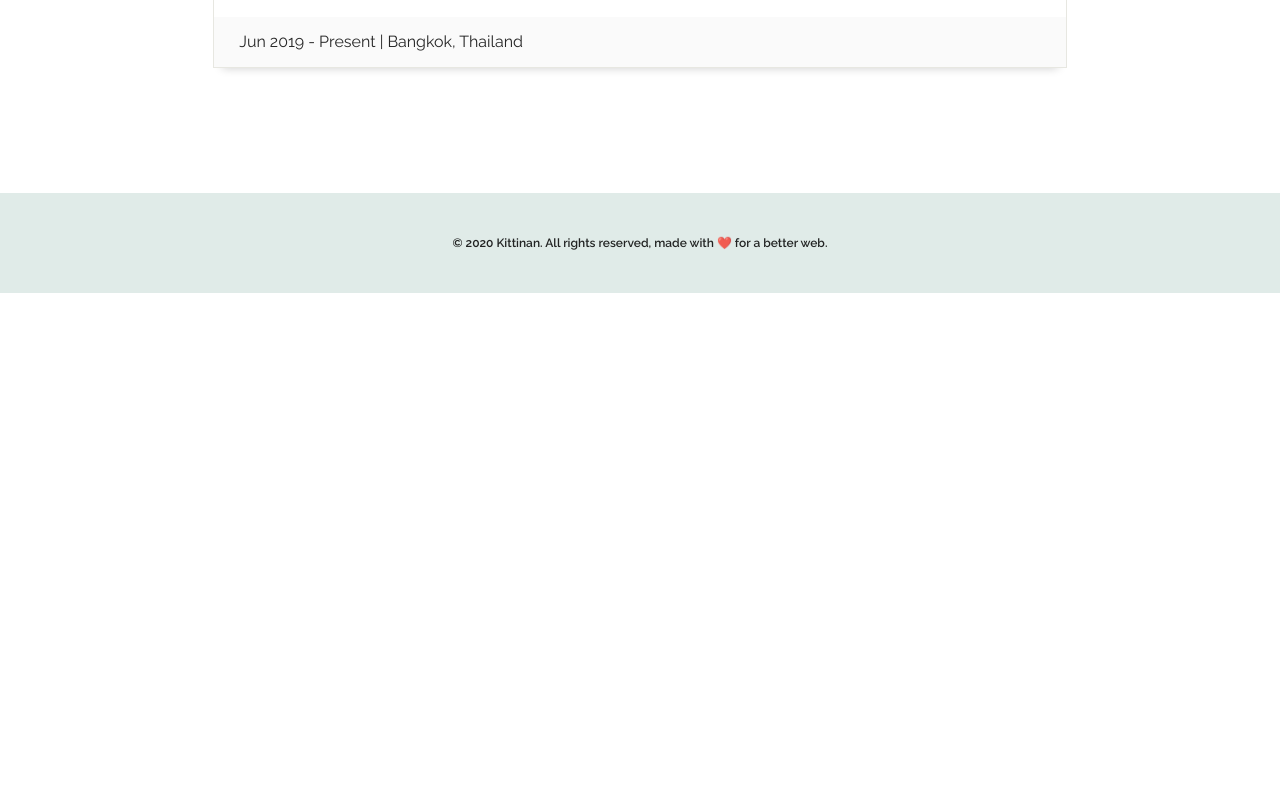
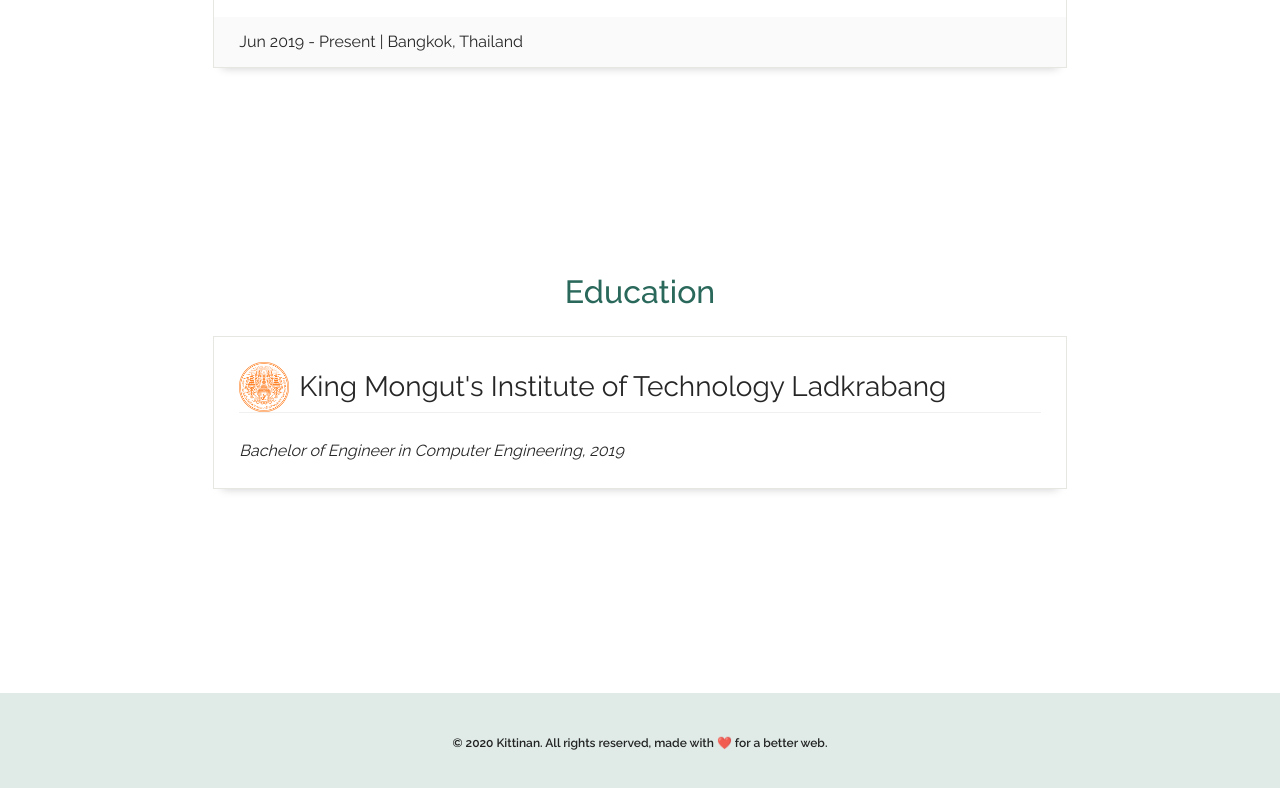
Before and after one commit to ktno/kittinan.site, a React app: page /about in a window 1280 px wide. Shown: the part 2704-3492 px from the top of the page. Before the commit the page ends 2997 px from the top, so only its background shows below. Built offline with nearby package versions, Linux system fonts and the light colour scheme; a web font is replaced by a local one.

Commit message:
feat: add education section to About

```diff
--- a/src/pages/about/index.js
+++ b/src/pages/about/index.js
@@ -11,6 +11,7 @@ import html5 from '../../assets/images/html5.png'
 import jsx from '../../assets/images/jsx.png'
 import tuaton from '../../assets/images/tuaton.png'
 import tangerine from '../../assets/images/tangerine.png'
+import kmitl from '../../assets/images/kmitl.png'
 import './style.css'
 
 const About = () => {
@@ -214,7 +215,7 @@ const About = () => {
                 <Col>
                   <Row>
                     <Row align='middle'>
-                      <img className='company' src={tuaton} alt='tuaton'></img>
+                      <img className='logo' src={tuaton} alt='tuaton'></img>
                       <Title className='title' style={{ marginLeft: 10 }}>
                         Tuaton Co.,Ltd.
                       </Title>
@@ -287,7 +288,7 @@ const About = () => {
                   <Row>
                     <Row align='middle'>
                       <img
-                        className='company'
+                        className='logo'
                         src={tangerine}
                         alt='tangerine'
                       ></img>
@@ -353,6 +354,45 @@ const About = () => {
           </Row>
         </Col>
       </Row>
+      {/* fifth section - education */}
+      <Row className='section' align='middle' justify='center'>
+        <Col span={24}>
+          <Title className='heading'>Education</Title>
+          <Row className='rectangle-container' align='center'>
+            <Col
+              xs={{ span: 20 }}
+              sm={{ span: 20 }}
+              md={{ span: 20 }}
+              lg={{ span: 16 }}
+              className='rectangle'
+            >
+              <Row>
+                <Col>
+                  <Row>
+                    <Row align='middle'>
+                      <img className='logo' src={kmitl} alt='kmitl'></img>
+                      <Title className='title' style={{ marginLeft: 10 }}>
+                        King Mongut's Institute of Technology Ladkrabang
+                      </Title>
+                    </Row>
+                    <Divider style={{ margin: 0 }} />
+                    <Col>
+                      <Row>
+                        <Text
+                          className='text'
+                          style={{ fontStyle: 'italic', marginTop: 25 }}
+                        >
+                          Bachelor of Engineer in Computer Engineering, 2019
+                        </Text>
+                      </Row>
+                    </Col>
+                  </Row>
+                </Col>
+              </Row>
+            </Col>
+          </Row>
+        </Col>
+      </Row>
     </Col>
   )
 }
--- a/src/pages/about/style.css
+++ b/src/pages/about/style.css
@@ -37,7 +37,7 @@
   background-position: 50% 50%;
 }
 
-.company {
+.logo {
   width: 50px;
   height: 50px;
   object-fit: contain;
```
Also changed, not shown: src/assets/images/kmitl.png (added).
